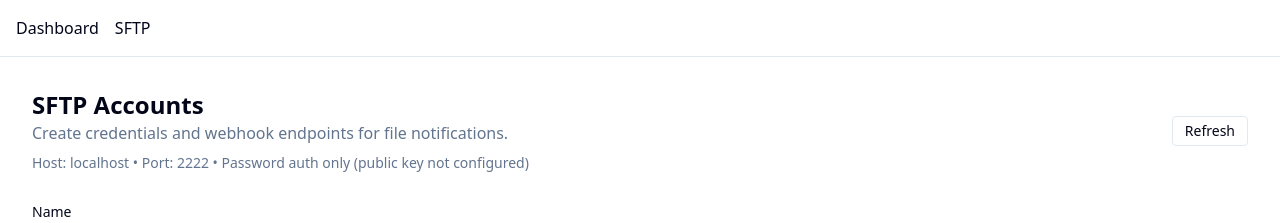
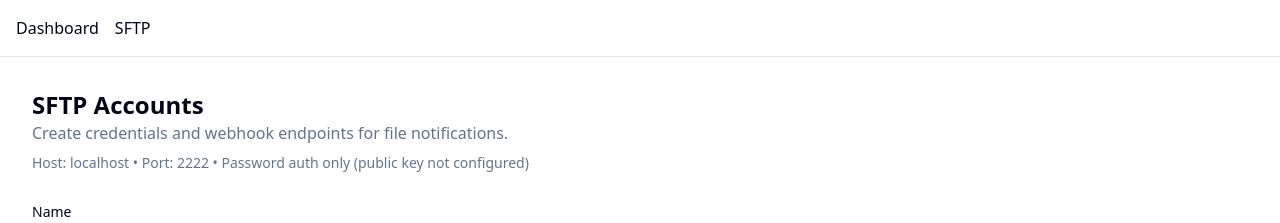
Before and after one commit to dustpickle/financial-automations, a Next.js app: page /admin/sftp in a window 1280 px wide. Shown: the top 223 px of the page. Built offline with nearby package versions, Linux system fonts and the light colour scheme; no server answers; the database is empty; what next-safe-action would draw is missing.

Commit message:
Fix build error: remove any problematic onClick handlers

```diff
--- a/app/admin/sftp/page.tsx
+++ b/app/admin/sftp/page.tsx
@@ -9,18 +9,10 @@
   const publicKeyNote = process.env.SFTP_SERVER_HOST_PUBLIC_SSH ? "Public key auth supported" : "Password auth only (public key not configured)"
   return (
     <div className="p-8 space-y-8">
-      <div className="flex items-center justify-between">
-        <div>
-          <h1 className="text-2xl font-semibold">SFTP Accounts</h1>
-          <p className="text-muted-foreground">Create credentials and webhook endpoints for file notifications.</p>
-          <div className="text-sm text-muted-foreground mt-2">Host: {host} • Port: {port} • {publicKeyNote}</div>
-        </div>
-        <button
-          onClick={() => window.location.reload()}
-          className="px-3 py-1 text-sm border rounded hover:bg-gray-50"
-        >
-          Refresh
-        </button>
+      <div>
+        <h1 className="text-2xl font-semibold">SFTP Accounts</h1>
+        <p className="text-muted-foreground">Create credentials and webhook endpoints for file notifications.</p>
+        <div className="text-sm text-muted-foreground mt-2">Host: {host} • Port: {port} • {publicKeyNote}</div>
       </div>
       <CreateSftpAccountForm />
       <div className="space-y-2">
```
